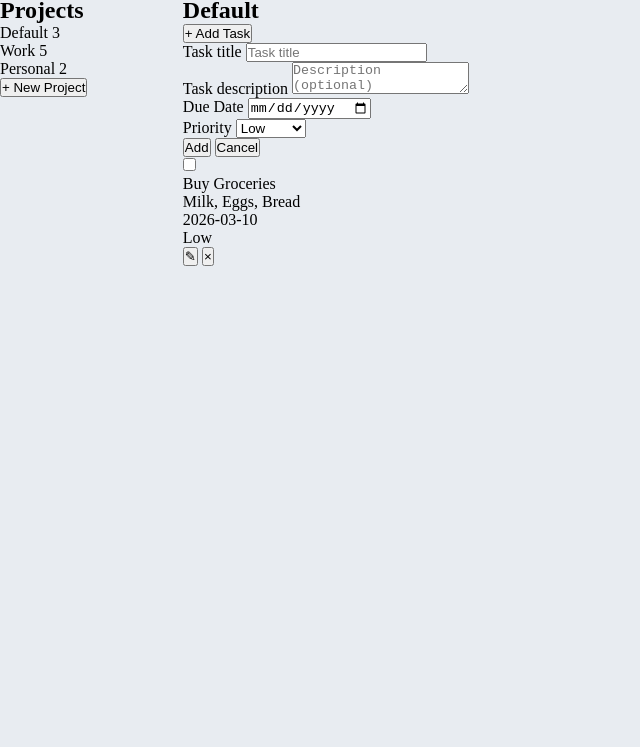
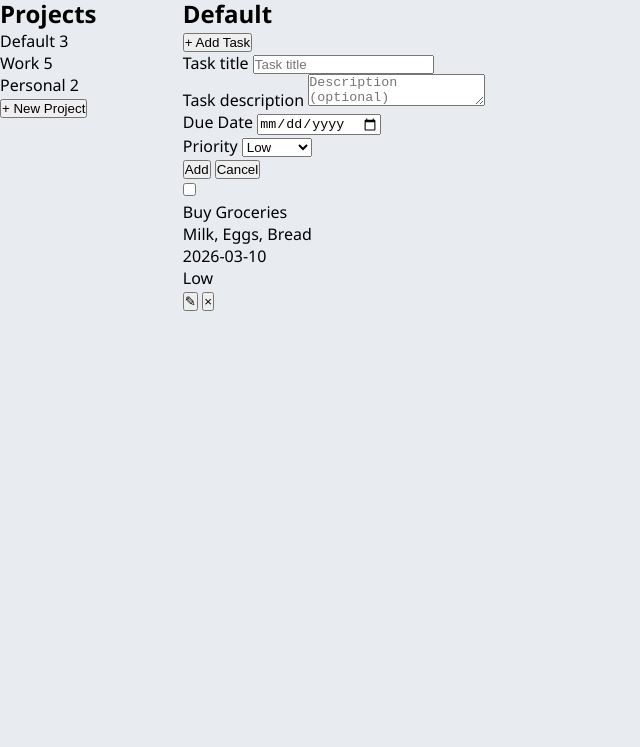
Before and after one commit to feddevv/top-todo, a website built with webpack: page src/template.html in a window 1280 px wide. Shown: the part 53-800 px from the top of the page, without its empty margins (0-640 px from the left). Built offline with nearby package versions, Linux system fonts and the light colour scheme.

Commit message:
Provide font-family

```diff
--- a/src/main.css
+++ b/src/main.css
@@ -26,7 +26,9 @@ body {
     min-height: 100vh;
 
     display: grid;
-    grid-template: 50px 1fr / 1fr 6fr
+    grid-template: 50px 1fr / 1fr 6fr;
+
+    font-family: 'Segoe UI', Tahoma, Geneva, Verdana, sans-serif;
 }
 
 .header {
```
